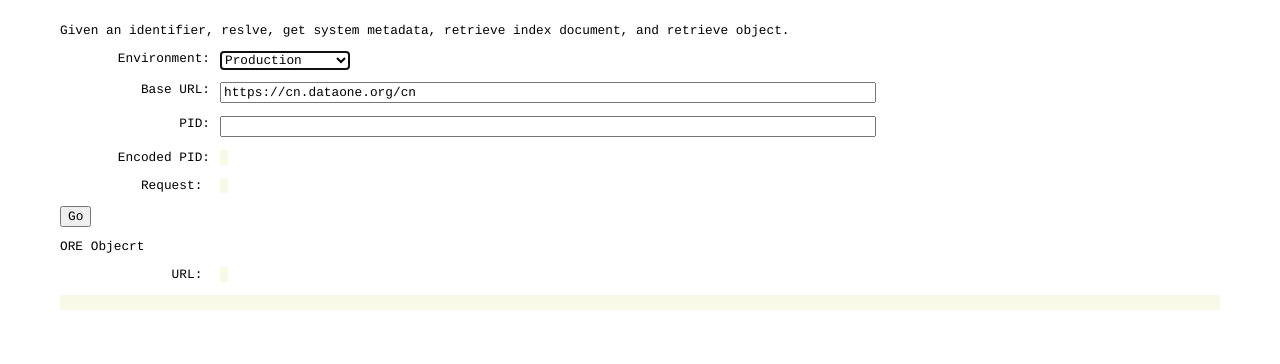
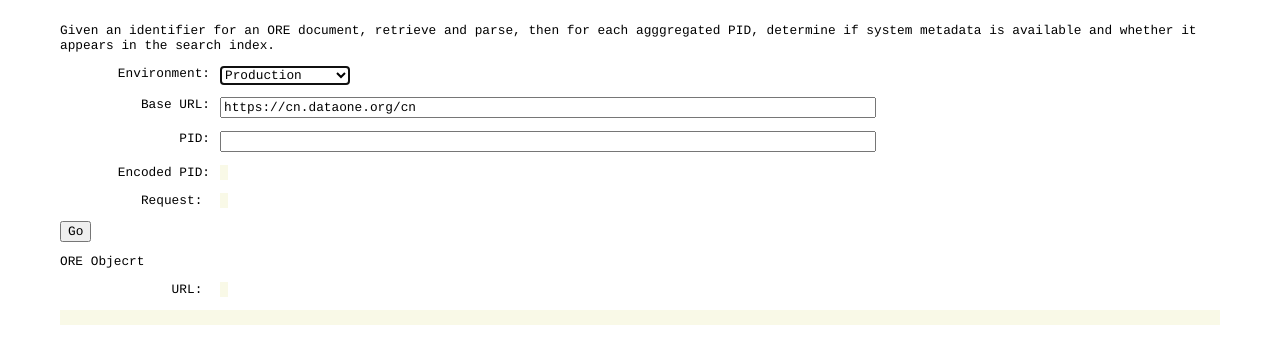
Before and after one commit to DataONEorg/examples.dataone.org, a Flask app: page /ore.html in a window 1280 px wide. Shown: the part 101-465 px from the top of the page. Run offline with Flask 2, Linux system fonts and the light colour scheme; parts of the project's set-up code (start-up, migrations or seed data) failed here and were passed over.

Commit message:
Adjusted description

```diff
--- a/d1_examples/templates/ore.html
+++ b/d1_examples/templates/ore.html
@@ -245,7 +245,7 @@ jQuery(document).ready(function($) {
 
 <div id="encoder">
 <div class="help">
-<p>Given an identifier, reslve, get system metadata, retrieve index document, and retrieve object.</p>
+<p>Given an identifier for an ORE document, retrieve and parse, then for each agggregated PID, determine if system metadata is available and whether it appears in the search index.</p>
 </div>
 <p>
   <span class="label">Environment:</span>
```
